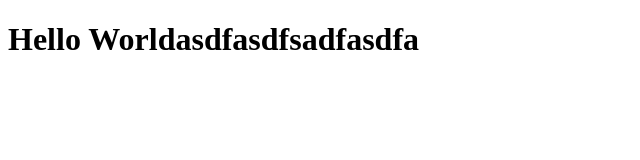
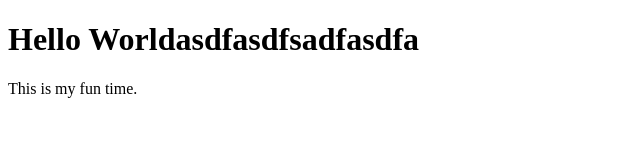
Before and after one commit to alan-stines/laser-studio, a plain HTML site: page index.htm in a window 1280 px wide. Shown: the whole page, without its empty margins (0-640 px from the left). Drawn offline with Linux system fonts and the light colour scheme.

Commit message:
Update index.htm

```diff
--- a/index.htm
+++ b/index.htm
@@ -6,5 +6,6 @@
  </head>
  <body>
   <h1>Hello Worldasdfasdfsadfasdfa</h1>
+  <p>This is my fun time.</p>
  </body>
 </html>
```
